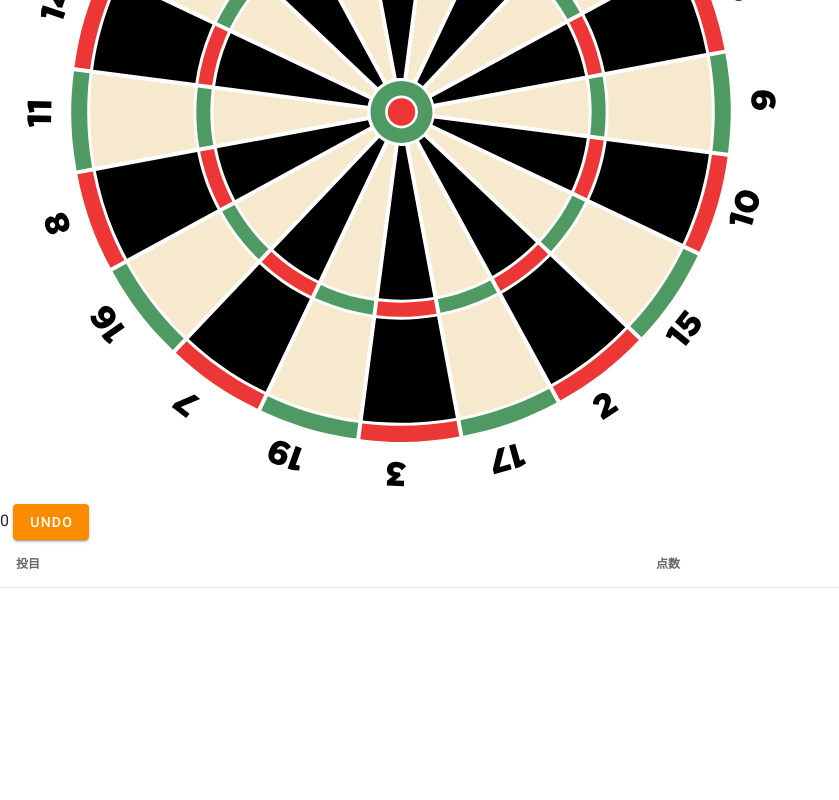
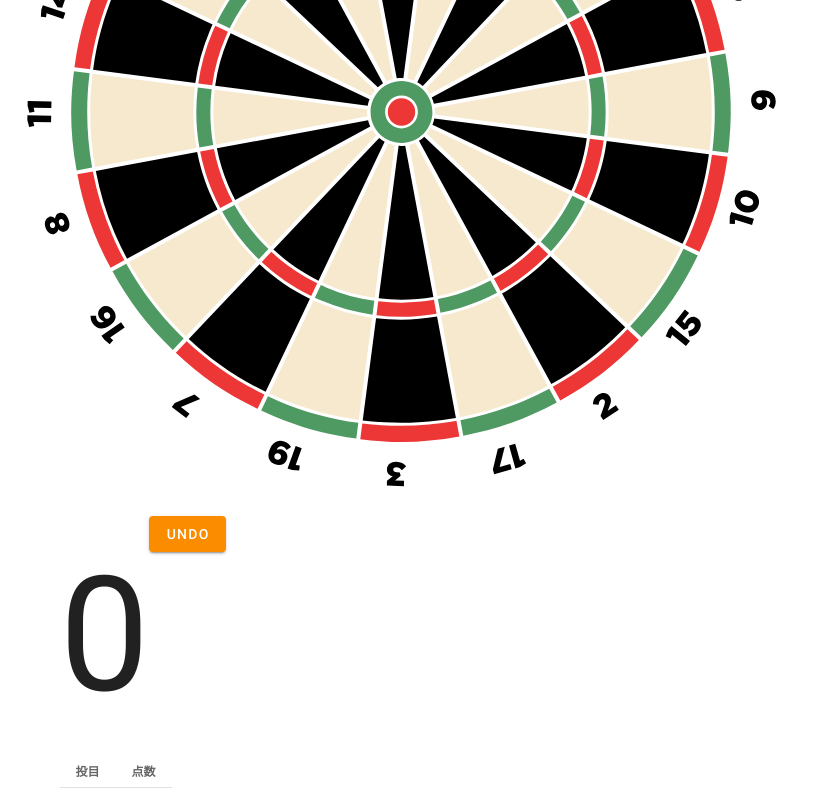
Before and after one commit to nanchovy/countup, a Vue app: page / in a window 1280 px wide. Shown: the part 341-1141 px from the top of the page, without its empty margins (0-839 px from the left). Before the commit the page ends 929 px from the top, so only its background shows below. Built offline with nearby package versions, Linux system fonts and the light colour scheme.

Commit message:
score表示を拡大
ScoreBoardの合計点数を拡大した

```diff
--- a/src/components/ScoreBoard.vue
+++ b/src/components/ScoreBoard.vue
@@ -1,9 +1,15 @@
 <template>
     <div>
         <!--{{ history }}-->
-        {{ history.reduce((sum, dart) => sum + dart.score, 0) }}
+        <v-container>
+            <v-layout>
+                <div class="score_display">
+                    {{ history.reduce((sum, dart) => sum + dart.score, 0) }}
+                </div>
         <v-btn color="warning" @click="this.deleteLastHistory">undo</v-btn>
-        <v-simple-table>
+            </v-layout>
+            <v-layout>
+        <v-simple-table dense>
             <thead>
             <tr>
                 <th class="text-left">投目</th>
@@ -17,6 +23,8 @@
             </tr>
             </tbody>
         </v-simple-table>
+            </v-layout>
+        </v-container>
     </div>
 </template>
 
@@ -38,3 +46,9 @@
         }
     }
 </script>
+
+<style>
+    .score_display {
+        font-size: 10rem;
+    }
+</style>
```
